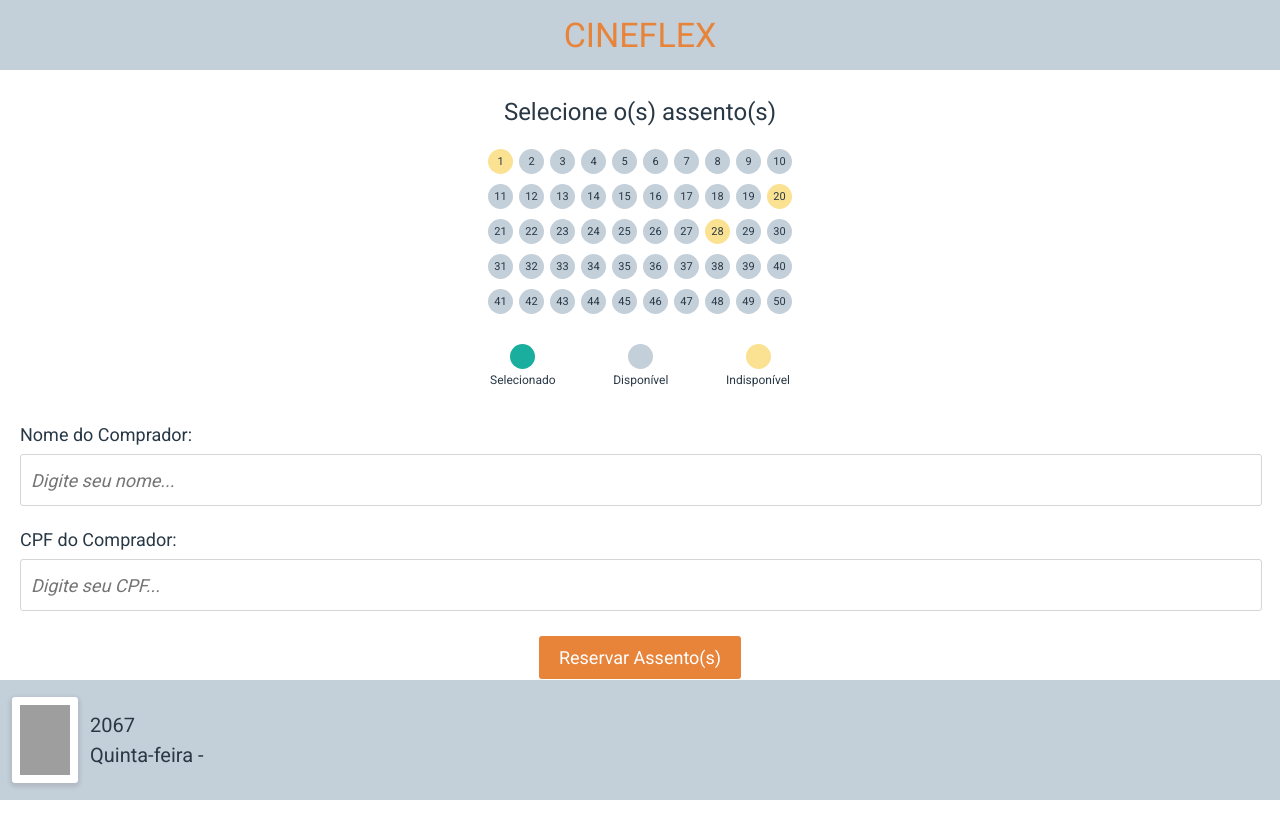
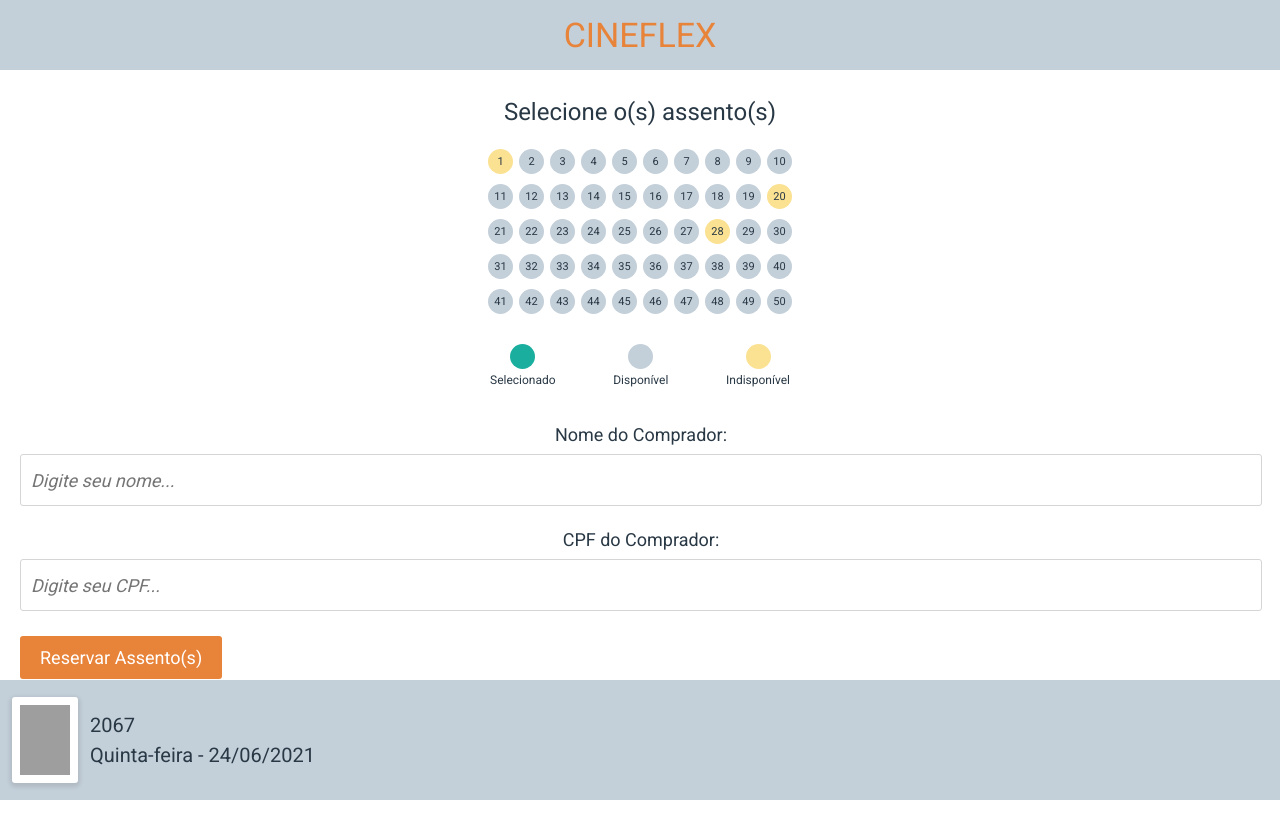
Before and after one commit to thiago-arend/Cine-Flex, a React (Vite) app: page /assentos/1 in a window 1280 px wide. Built offline with nearby package versions, Linux system fonts and the light colour scheme; grey boxes are pictures that could not be loaded.

Commit message:
finalização funcionalidade 'reservar assentos'

```diff
--- a/src/pages/SeatsPage/SeatsPage.jsx
+++ b/src/pages/SeatsPage/SeatsPage.jsx
@@ -1,27 +1,32 @@
 import { useEffect } from "react";
 import { useState } from "react";
-import { useParams } from "react-router-dom"
+import { useNavigate, useParams } from "react-router-dom"
 import styled from "styled-components"
 import axios from "axios"
-import { URL_GET_SESSION_SEATS } from "../../apiConstants";
+import { URL_GET_SESSION_SEATS, URL_RESERVE_SEATS } from "../../apiConstants";
 import Loading from "../../components/Loading";
 import ASSENTOS from "../../mockAssentos";
 
 export default function SeatsPage() {
+    const {idSessao} = useParams();
+
     const [session, setSession] = useState(null);
     const [selectedSeats, setSelectedSeats] = useState([]);
-    console.log(selectedSeats);
-    const {idSessao} = useParams();
+    const [formData, setFormData] = useState({name: "", cpf: ""});
+
+    console.log('seatsPage', session);
+
+    const navigate = useNavigate();
 
     useEffect(() => {
-        // const promise = axios.get(URL_GET_SESSION_SEATS.replace("ID_DA_SESSAO", idSessao));
-        // promise.then((res) => {
-        //     setSession(res.data);
-        //     console.log(res.data);
-        // });
-        // promise.catch((err) => console.log(err.response));
-
-        setSession(ASSENTOS);
+        /*
+        const promise = axios.get(URL_GET_SESSION_SEATS.replace("ID_DA_SESSAO", idSessao));
+        promise.then((res) => {
+            setSession(res.data);
+        });
+         promise.catch((err) => console.log(err.response));
+        */
+        setSession(ASSENTOS)
     }, []);
 
     function selecionarAssento(id, disponivel) {
@@ -32,13 +37,59 @@
 
         let novoArray = [];
         if (selectedSeats.includes(id)) { // se o assento já foi selecionado
-            console.log('ja selecioado');
             novoArray = selectedSeats.filter(sId => sId !== id); // remove dos selecionados
         }
         else {
             novoArray = [...selectedSeats, id]; // acrescenta nos selecionados
         }
         setSelectedSeats(novoArray); // atualiza o vetor de selecionados
+    }
+
+    function handleChange(e) {
+        const dados = {...formData};
+        dados[e.target.name] = e.target.value;
+        setFormData(dados);
+    }
+
+    function preparaObjetoSucesso() {
+        const { name: horario} = session;
+        const { title: filme } = session.movie;
+        const { weekday: semana, date: data } = session.day;
+        const assentos = session.seats.filter(seat => selectedSeats.includes(seat.id)).
+            map(s => s.name);
+        const comprador = formData.name;
+        const cpf = formData.cpf;
+
+        const sucessoObjct = {
+            filme,
+            horario,
+            semana,
+            data,
+            assentos,
+            comprador,
+            cpf
+        };
+
+        return sucessoObjct;
+    }
+
+    function reservarAssentos(e) {
+        e.preventDefault();
+        const reserva = {
+            ids: selectedSeats,
+            name: formData.name,
+            cpf: formData.cpf
+        }
+
+        const promise = axios.post(URL_RESERVE_SEATS, reserva);
+        promise.then((res) => {
+            // preparar informações para o envio pela rota
+            preparaObjetoSucesso();
+
+            // altera a rota, enviando objeto
+            navigate("/sucesso", { state: preparaObjetoSucesso() })
+        });
+        promise.catch((err) => console.log(err.response));
     }
 
     return (
@@ -51,11 +102,11 @@
                 ?
                 (session.seats.map(s => (
                     <SeatItem
-                        onClick={() => selecionarAssento(s.id, s.isAvailable)}
-                        isSelected={selectedSeats.includes(s.id)}
+                        onClick={ () => selecionarAssento(s.id, s.isAvailable) }
+                        isSelected={ selectedSeats.includes(s.id) }
                         isAvailable={ s.isAvailable ? true : false }
-                        key={s.id} >
-                        {s.name}
+                        key={ s.id } >
+                            {s.name}
                     </SeatItem>
                 )))
                 :
@@ -79,13 +130,31 @@
             </CaptionContainer>
 
             <FormContainer>
-                Nome do Comprador:
-                <input placeholder="Digite seu nome..." />
+                <form onSubmit={ reservarAssentos }>
+                    <label htmlFor="name">Nome do Comprador:</label>
+                    <input
+                        required
+                        onChange={ handleChange }
+                        type="text"
+                        id="name"
+                        name="name"
+                        placeholder="Digite seu nome..."
+                        value={formData.name} />
 
-                CPF do Comprador:
-                <input placeholder="Digite seu CPF..." />
+                    <label htmlFor="cpf">CPF do Comprador:</label>
+                    <input
+                        required
+                        onChange={ handleChange }
+                        type="text"
+                        id="cpf"
+                        name="cpf"
+                        placeholder="Digite seu CPF..."
+                        minLength="11"
+                        maxLength="11"
+                        value={formData.cpf} />
 
-                <button>Reservar Assento(s)</button>
+                    <button type="submit">Reservar Assento(s)</button>
+                </form>
             </FormContainer>
 
             <FooterContainer>
@@ -99,7 +168,7 @@
                     </div>
                     <div>
                         <p>{session.movie.title}</p>
-                        <p>{session.day.weekday} - {session.date}</p>
+                        <p>{session.day.weekday} - {session.day.date}</p>
                     </div>
                     </>
                     )
--- a/src/pages/SuccessPage/SuccessPage.jsx
+++ b/src/pages/SuccessPage/SuccessPage.jsx
@@ -1,6 +1,10 @@
+import { Link, useLocation } from "react-router-dom"
 import styled from "styled-components"
 
 export default function SuccessPage() {
+    const location = useLocation();
+    const {filme, horario, semana, data, assentos, comprador, cpf} = location.state;
+    console.log(assentos);
 
     return (
         <PageContainer>
@@ -8,24 +12,24 @@
 
             <TextContainer>
                 <strong><p>Filme e sessão</p></strong>
-                <p>Tudo em todo lugar ao mesmo tempo</p>
-                <p>03/03/2023 - 14:00</p>
+                <p>{filme}</p>
+                <p>{data} - {horario}</p>
             </TextContainer>
 
             <TextContainer>
                 <strong><p>Ingressos</p></strong>
-                <p>Assento 01</p>
-                <p>Assento 02</p>
-                <p>Assento 03</p>
+                {assentos.map(n => <p key={n}>Assento {n}</p>)}
             </TextContainer>
 
             <TextContainer>
                 <strong><p>Comprador</p></strong>
-                <p>Nome: Letícia Chijo</p>
-                <p>CPF: 123.456.789-10</p>
+                <p>Nome: {comprador}</p>
+                <p>CPF: {cpf}</p>
             </TextContainer>
 
-            <button>Voltar para Home</button>
+            <Link to="/">
+                <button>Voltar para Home</button>
+            </Link>
         </PageContainer>
     )
 }
```
